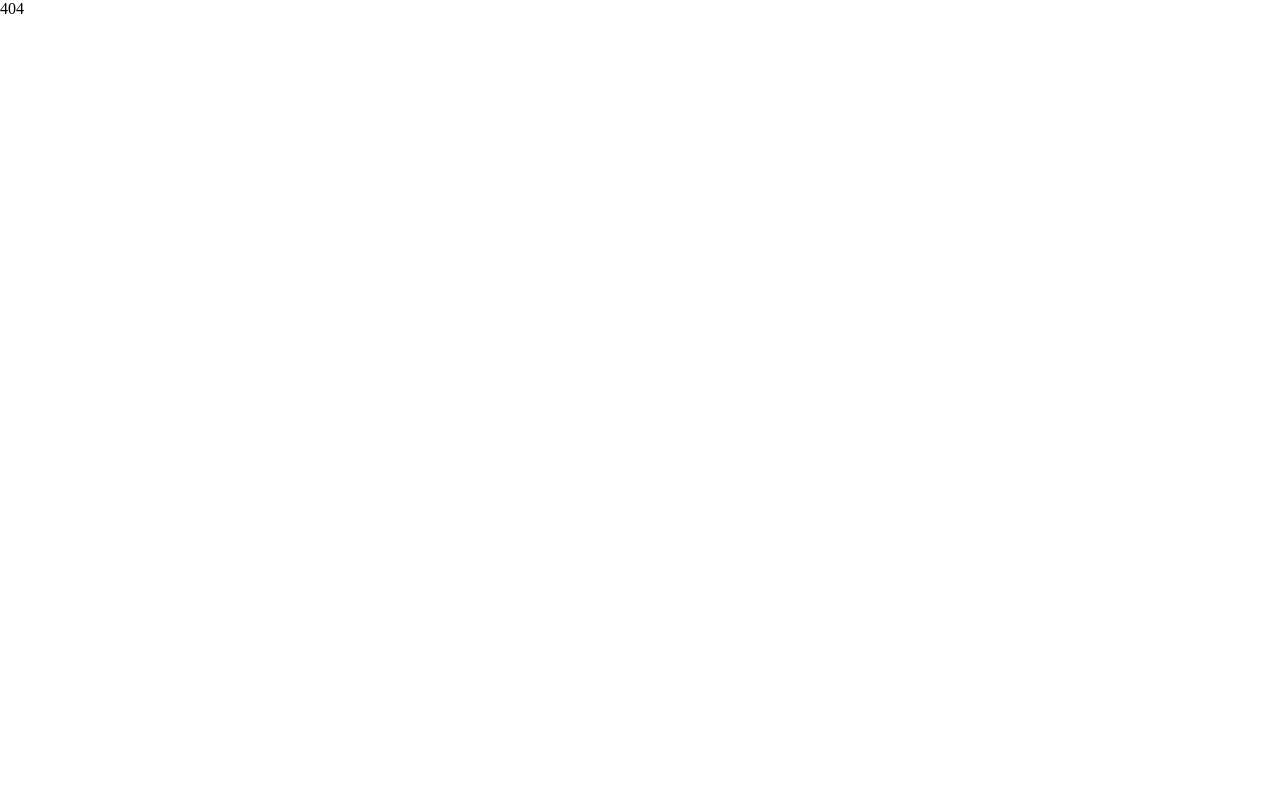
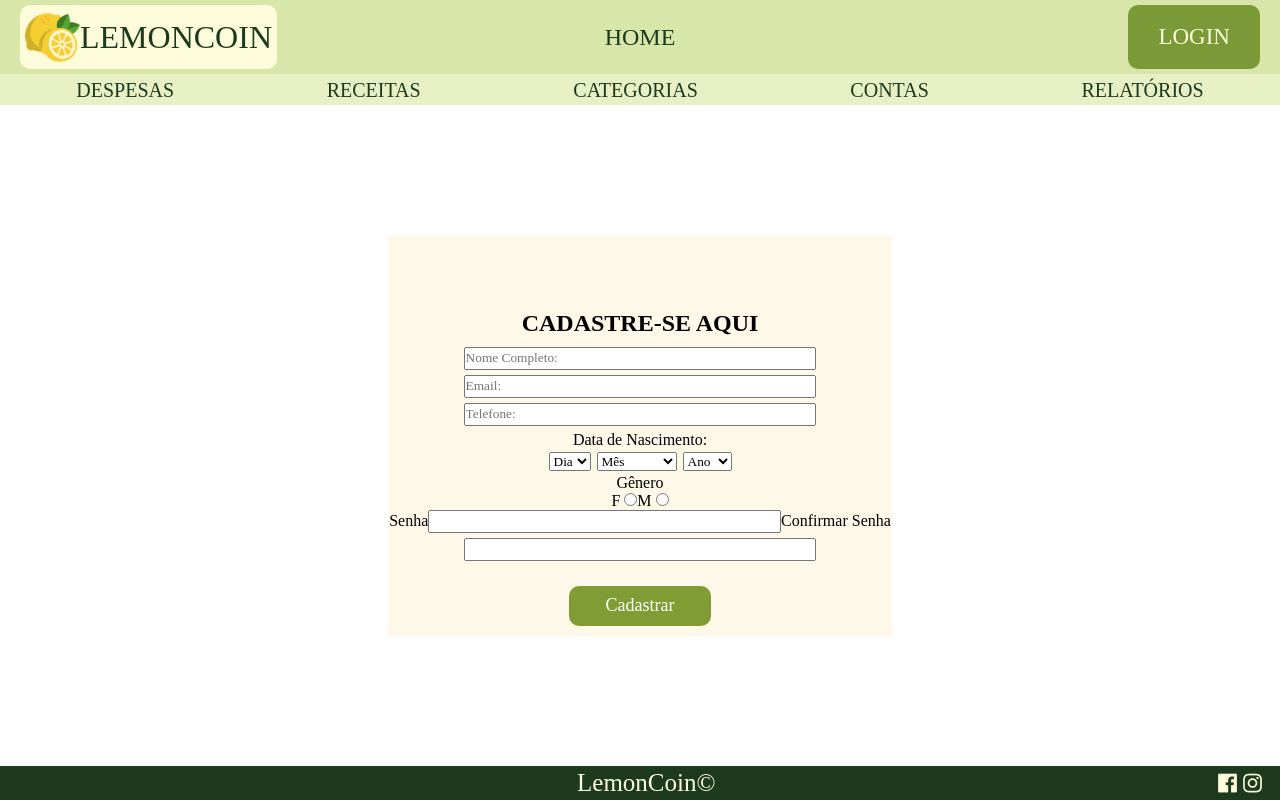
Before and after one commit to IntiGenovez/LemonCoin, a React (Vite) app in the folder frontend/: page /cadastro in a window 1280 px wide. Before the commit this address had no page. Built offline with nearby package versions, Linux system fonts and the light colour scheme.

Commit message:
Feito o esboço da tela de cadastro

```diff
--- a/frontend/src/App.jsx
+++ b/frontend/src/App.jsx
@@ -16,6 +16,7 @@ import Contas from "./telas/Contas"
 import Relatorios from "./telas/Relatorios"
 import Pagina404 from "./telas/Pagina404"
 import Login from "./telas/Login"
+import Cadastro from "./telas/Cadastro.jsx"
 
 import "./App.css"
 
@@ -57,6 +58,10 @@ function App() {
         {
           path: '/login',
           Component: Login
+        },
+        {
+          path: '/cadastro',
+          Component: Cadastro
         }
       ]
     }
--- /dev/null
+++ b/frontend/src/componentes/SelectAno.jsx
@@ -0,0 +1,19 @@
+
+
+const AnoSelect = () => {
+  const anoAtual = new Date().getFullYear(); // Obtém o ano atual
+  const anos = Array.from({ length: 100 }, (_, i) => anoAtual - i); // Gera os últimos 100 anos
+
+  return (
+    <select name="Ano-nasc" id="Ano-nasc">
+      <option value="">Ano</option>
+      {anos.map((ano) => (
+        <option key={ano} value={ano}>
+          {ano}
+        </option>
+      ))}
+    </select>
+  );
+};
+
+export default AnoSelect;
--- /dev/null
+++ b/frontend/src/componentes/SelectDia.jsx
@@ -0,0 +1,17 @@
+
+const DiaSelect = () => {
+    const dias = Array.from({ length: 31 }, (_, i) => i + 1);
+
+    return (
+        <select name="Dia-nasc" id="Dia-nasc">
+          <option value="">Dia</option>
+          {dias.map((dia) => (
+            <option key={dia} value={dia}>
+              {dia}
+            </option>
+          ))}
+        </select>
+      );
+};
+
+export default DiaSelect;
--- /dev/null
+++ b/frontend/src/estilos/Cadastro.module.css
@@ -0,0 +1,49 @@
+.formulario{
+    background-color: #fef8e9;
+    text-align: center;
+    margin: auto;
+    padding-top: 5%;
+    /* width: 350px; */
+    height: 400px;
+
+}
+
+.formulario h1 {
+    margin: 10px;
+    font-size: 1.5em;
+    /* border: red solid 1px; */
+}
+
+.formulario h2 {
+    font-size: 1.2em;
+}
+
+.formulario a {
+    margin: 5px;
+    color: var(--background-botoes);
+    text-decoration: underline;
+}
+
+.formulario input[type="text"]{
+    /* border: solid red 1px; */
+    width: 70%;
+    height: 23px;
+    margin-bottom: 5px;
+}
+
+.formulario button{
+    background-color: #809c34;
+    border: 0;
+    width: 28%;
+    height: 40px;
+    font: bolder;
+    color: white;
+    font-size: 18px;
+    margin: 20px;
+    border-radius: 10px;
+}
+
+.formulario select {
+    /* border: solid red 1px; */
+    margin: 3px;
+}
--- /dev/null
+++ b/frontend/src/estilos/Pagina404.module.css
@@ -0,0 +1,4 @@
+.div404 {
+    margin: auto;
+    font-size: 2em;
+}
--- /dev/null
+++ b/frontend/src/telas/Cadastro.jsx
@@ -0,0 +1,67 @@
+import { useState } from 'react';
+import SelectDia from '../componentes/SelectDia';
+import SelectAno from '../componentes/SelectAno'
+
+import Styles from "../estilos/Cadastro.module.css"
+
+export default function Cadastro(){
+    const [nome, setNome] = useState('')
+    const [email, setEmail] = useState('')
+    const [telefone, setTelefone] = useState('')
+
+    function tratarInput(setVariavel, e) {
+        setVariavel(e.target.value)
+    }
+
+    return (
+        <form className={Styles.formulario}>
+            <h1>CADASTRE-SE AQUI</h1>
+            <input type="text" value={ nome } placeholder='Nome Completo: ' onChange={ e => tratarInput(setNome, e) } />
+            <input type="text" value={ email } placeholder='Email: ' onChange={ e => tratarInput(setEmail, e) } />
+            <input type="text" value={ telefone } placeholder='Telefone: ' onChange={ e => tratarInput(setTelefone, e) }/>
+            <br />
+
+            <div>
+                <span>Data de Nascimento: </span>
+                <br />
+                <SelectDia />
+
+                <select name="Mes-nasc" id="Mes-nasc">
+                    <option value="">Mês</option>
+                    <option value="1">Janeiro</option>
+                    <option value="2">Fevereiro</option>
+                    <option value="3">Março</option>
+                    <option value="4">Abril</option>
+                    <option value="5">Maio</option>
+                    <option value="6">Junho</option>
+                    <option value="7">Julho</option>
+                    <option value="8">Agosto</option>
+                    <option value="9">Setembro</option>
+                    <option value="10">Outubro</option>
+                    <option value="11">Novembro</option>
+                    <option value="12">Dezembro</option>
+                </select>
+
+                <SelectAno />
+
+            </div>
+            <div>
+                <span>Gênero</span>
+                <br />
+                <span>F <input type='radio' name='Genero' id='GeneroM'></input></span>
+                <span>M <input type='radio' name='Genero' id='GeneroF'></input></span>
+                <br />
+                <div>
+                    <span>Senha</span>
+                    <input type="text" name="Senha" id="Senha" />
+                    <span>Confirmar Senha</span>
+                    <input type="text" name="Confirm-senha" id="Confirm-senha" />
+                </div>
+                <button>Cadastrar</button>
+
+            </div>
+
+
+        </form>
+    );
+}
--- a/frontend/src/telas/Login.jsx
+++ b/frontend/src/telas/Login.jsx
@@ -1,4 +1,5 @@
 import { useState } from 'react'
+import { Link } from "react-router-dom"
 
 import globalStyle from "../estilos/Login.module.css"
 
@@ -24,7 +25,7 @@ export default function Login() {
             <button>Entrar</button>
             <br />
 
-            <a href="">Ainda não possuo conta</a>
+            <Link to="/cadastro">Ainda não possuo conta</Link>
         </form>
     );
 }
--- a/frontend/src/telas/Pagina404.jsx
+++ b/frontend/src/telas/Pagina404.jsx
@@ -1,3 +1,17 @@
+import Cabecalho from '../surface/Cabecalho';
+import Rodape from '../surface/Rodape';
+
+import styles from '../estilos/Pagina404.module.css'
+
 export default function Pagina404() {
-    return <div>404</div>
+    return (
+        <>
+            <Cabecalho />
+            <div className={styles.div404}>
+                <h1>Erro 404</h1>
+                <h2>Pagina não encontrada!!</h2>
+            </div>
+            <Rodape />
+        </>
+    );
 }
```
